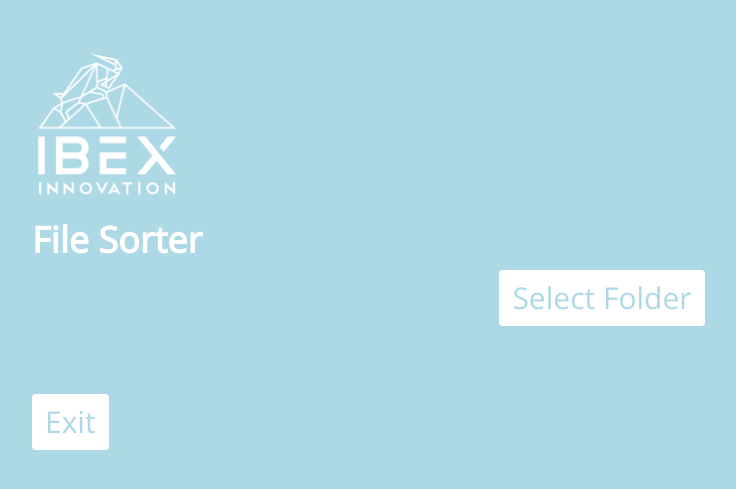
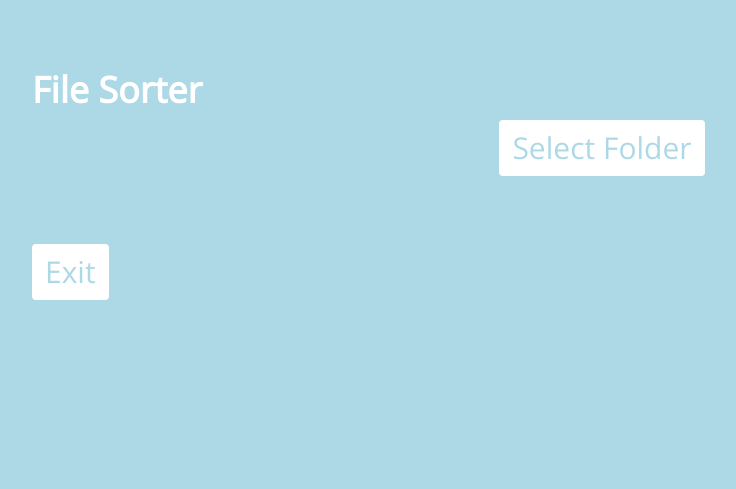
Before and after one commit to Tahfimul/CNC-File-Sorter-Flask-HTML, a Flask app: page / in a window 1280 px wide. Shown: the top 489 px of the page, without its empty margins (38-774 px from the left). Run offline with Flask 2, Linux system fonts and the light colour scheme; some libraries are stand-ins or nearby versions.

Commit message:
Update index.html

```diff
--- a/templates/index.html
+++ b/templates/index.html
@@ -2,8 +2,7 @@
 <!DOCTYPE html>
 <html>
 <head>
-    <link rel="shortcut icon" type="image/x-icon" href="../static/IMG/favicon.ico"/>
-    <title>Ibex Innovation - File Sorter</title>
+    <title>CNC File Sorter</title>
     <link href='https://fonts.googleapis.com/css?family=Lobster|Open+Sans:400,400italic,300italic,300|Raleway:300,400,600' rel='stylesheet' type='text/css'>
     <link href="https://fonts.googleapis.com/css?family=Audiowide" rel="stylesheet">
     <link rel="stylesheet" type="text/css" href="../static/CSS/bootstrap.min.css">
@@ -61,7 +60,6 @@
 <div class="content">
       <div class="container">
           <div class="logo">
-            <img src="../static/IMG/logo.png" alt="logo" width="150">
             <h1><strong>File Sorter</strong></h1>
           </div>
           <div align="center">
```
